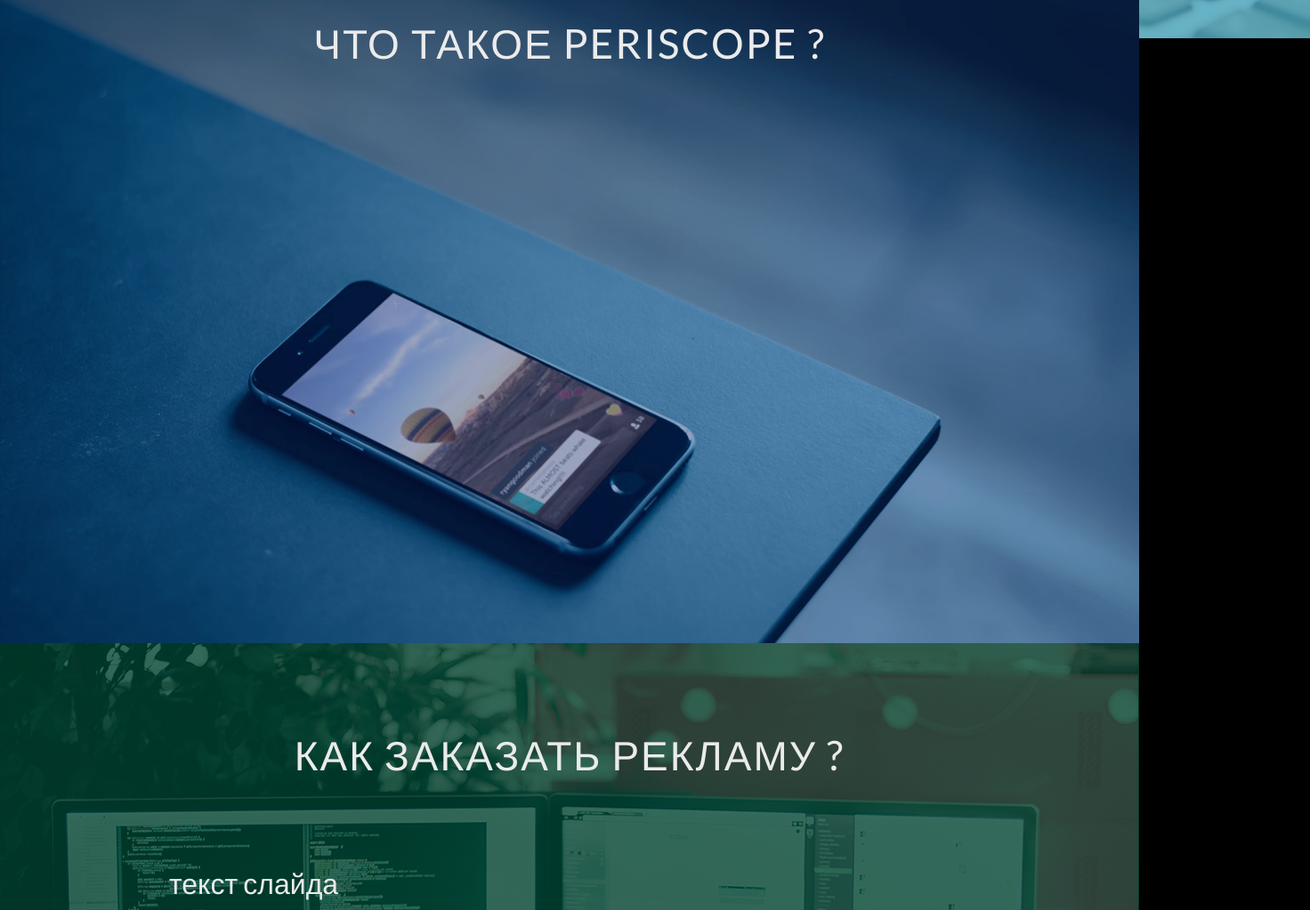
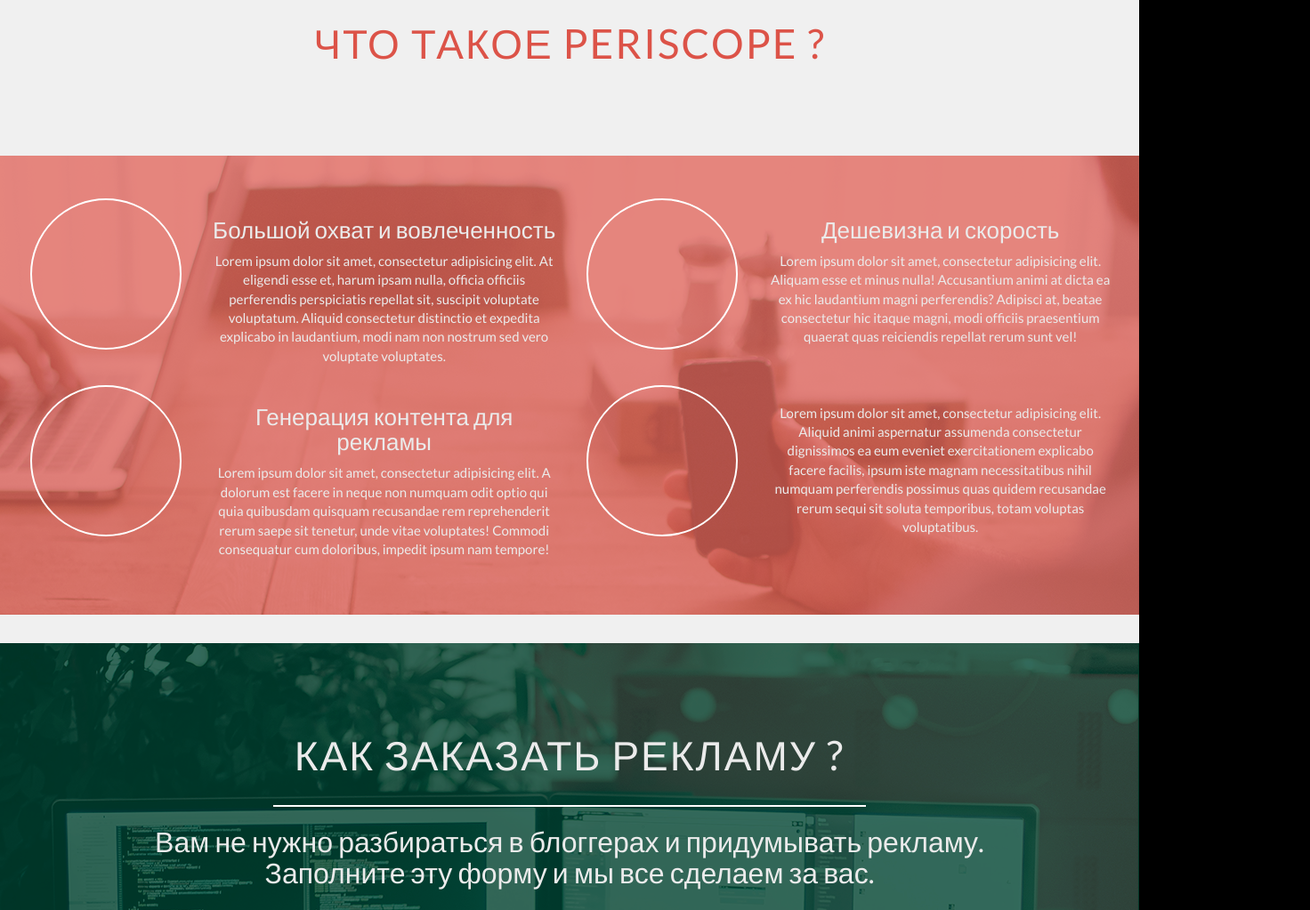
Before and after one commit to TimStapleton/PeriscopeLanding, a plain HTML site: page index.html in a window 1280 px wide. Shown: the part 877-1900 px from the top of the page at 89% size, 1472 px wide, since content can reach past the window. Drawn offline with nearby package versions, Linux system fonts and the light colour scheme.

Commit message:
Improved structure
Changed "About Periscope" slide
Removed "Advantages" slide

```diff
--- a/index.html
+++ b/index.html
@@ -25,12 +25,12 @@
         <div class="collapse navbar-collapse" id="bs-example-navbar-collapse-1">
           <ul class="nav navbar-nav navbar-left">
             <li><a href="#periscope" class="pagescroll">Что такое Periscope ?</a></li>
-            <li><a href="#advantage" class="pagescroll">Преимущества</a></li>
             <li><a href="#order" class="pagescroll">Как заказать ?</a></li>
           </ul>
           <ul class="nav navbar-nav navbar-right">
-            <li><a href="#">Зарегестрироваться</a></li>
-            <li><a href="#">Войти</a></li>
+            <li><a class="button solid" href="#">Зарегестрироваться</a></li>
+            <li class="nav-divider"></li>
+            <li><a class="button outline"href="#">Войти</a></li>
           </ul>
         </div>
       </div>
@@ -41,9 +41,9 @@
     <div class="hugebg" id="scroll-bg"></div>
     <div class="container-fluid">
       <div class="col-xs-12 col-md-6 col-lg-6">
-        <h1 class="text-center">TrendStreamer</h1>
-        <hr>
-        <h2 class="text-center">Биржа рекламы для Periscope<br>Первая в России<br><br></h2>
+        <h1 class="text-center title">TrendStreamer</h1>
+        <hr class="title">
+        <h2 class="text-center title">Биржа рекламы для Periscope<br>Первая в России<br><br></h2>
         <h2 class="text-center intro">
           <strong>12 000</strong> блоггеров, готовых продивнуть ваш брэнд.<br>
           <strong>13 000</strong> рекламодателей, нуждающихся в рекламе.
@@ -56,26 +56,62 @@
   </header>
 
   <!--PERISCOPE-SECTION-->
-  <section class="section hugebg cover"  id="periscope">
+  <section class="section"  id="periscope">
     <div class="container">
       <h1 class="text-center">Что такое Periscope ?</h1>
-       </div>
-  </section>
+    </div>
+    <div class="hugebg" id="periscope-bg">
+      <div class="container-fluid">
+        <div class="col-lg-2 col-md-12 col-xs-12">
+          <div class="icon"><img src="" alt=""></div>
+        </div>
+        <div class="col-lg-4 col-md-12 col-xs-12">
+          <h3 class="text-center">Большой охват и вовлеченность</h3>
+          <p class="text-center">Lorem ipsum dolor sit amet, consectetur adipisicing elit. At eligendi esse et, harum ipsam nulla, officia officiis perferendis perspiciatis repellat sit, suscipit voluptate voluptatum. Aliquid consectetur distinctio et expedita explicabo in laudantium, modi nam non nostrum sed vero voluptate voluptates.</p>
+        </div>
 
-  <!--ADVANTAGES-SECTION-->
-  <section class="section hugebg" id="advantage">
-    <div class="container">
-      <h1 class="text-center">Преимущества</h1>
-      <h2 class="text-left">текст слайда</h2>
+        <div class="col-lg-2 col-md-12 col-xs-12">
+          <div class="icon"><img src="" alt=""></div>
+        </div>
+        <div class="col-lg-4 col-md-12 col-xs-12">
+          <h3 class="text-center">Дешевизна и скорость</h3>
+          <p class="text-center">Lorem ipsum dolor sit amet, consectetur adipisicing elit. Aliquam esse et minus nulla! Accusantium animi at dicta ea ex hic laudantium magni perferendis? Adipisci at, beatae consectetur hic itaque magni, modi officiis praesentium quaerat quas reiciendis repellat rerum sunt vel!</p>
+        </div>
+      </div>
+
+      <div class="container-fluid">
+        <div class="col-lg-2 col-md-12 col-xs-12">
+          <div class="icon"><img src="" alt=""></div>
+        </div>
+        <div class="col-lg-4 col-md-12 col-xs-12">
+          <h3 class="text-center">Генерация контента для рекламы</h3>
+          <p class="text-center">Lorem ipsum dolor sit amet, consectetur adipisicing elit. A dolorum est facere in neque non numquam odit optio qui quia quibusdam quisquam recusandae rem reprehenderit rerum saepe sit tenetur, unde vitae voluptates! Commodi consequatur cum doloribus, impedit ipsum nam tempore!</p>
+        </div>
+
+        <div class="col-lg-2 col-md-12 col-xs-12">
+          <div class="icon"><img src="" alt=""></div>
+        </div>
+        <div class="col-lg-4 col-md-12 col-xs-12">
+          <h3 class="text-center"></h3>
+          <p class="text-center">Lorem ipsum dolor sit amet, consectetur adipisicing elit. Aliquid animi aspernatur assumenda consectetur dignissimos ea eum eveniet exercitationem explicabo facere facilis, ipsum iste magnam necessitatibus nihil numquam perferendis possimus quas quidem recusandae rerum sequi sit soluta temporibus, totam voluptas voluptatibus.</p>
+        </div>
+      </div>
     </div>
   </section>
 
   <!--ORDER-SECTION-->
   <section class="section hugebg" id="order">
     <div class="container">
-      <h1 class="text-center">Как заказать рекламу ?</h1>
-      <h2 class="text-left">текст слайда</h2>
+      <div class="col-lg-12">
+        <h1 class="text-center">Как заказать рекламу ?</h1>
+        <hr>
+        <h2 class="text-center">
+          Вам не нужно разбираться в блоггерах и придумывать рекламу.<br>
+          Заполните эту форму и мы все сделаем за вас.
+        </h2>
+      </div>
     </div>
+
   </section>
 
 
--- a/js/scroll.js
+++ b/js/scroll.js
@@ -10,7 +10,7 @@
   })
   //And some more parallax effect for intro text and logo
   $('.title').css({
-      'transform' : 'translate(0px, '+  (pxScroll)/7 +'px)'
+      'transform' : 'translate(0px, '+  (pxScroll)/5 +'px)'
   })
   $('.intro').css({
       'transform' : 'translate(0px, '+  (pxScroll)/3 +'px)'
--- a/sass/screen.scss
+++ b/sass/screen.scss
@@ -22,6 +22,10 @@
   display: block;
   box-sizing: border-box;
 
+  position: relative;
+  float: left;
+  clear: both;
+
   width: 100%;
   min-height: 100vh;
   height: auto;
@@ -43,9 +47,17 @@
     letter-spacing: 2px;
     margin-bottom: 100px;
   }
-  h2 {
-    padding-left: 120px;
+  hr {
   }
+}
+
+//HR
+hr {
+  border-color: white;
+  border-width: 2px;
+  max-width: 60%;
+
+  box-shadow: 0 0 6px rgba(1, 1, 1, 0.14)
 }
 
 //HEADER
@@ -54,7 +66,7 @@
 
   overflow: hidden !important;
 
-  padding-top: $navbar-height*2;
+  padding-top: 25vh;
 
   h1 {
     font-size: 72px;
@@ -64,15 +76,19 @@
     font-size: 26px;
     letter-spacing: 1.3px;
   }
-  hr {
-    border-color: white;
-    border-width: 2px;
-    max-width: 60%;
-  }
+}
+
+.title {
+  z-index: 102;
+
+  text-shadow: 0 0 6px rgba(1, 1, 1, 0.14);
 }
 
 .intro {
   margin-top: 20px;
+  text-shadow: 0 0 6px rgba(1, 1, 1, 0.14);
+
+  z-index: 101;
 }
 
 #iphone {
@@ -131,25 +147,32 @@
 
 //SECTIONS IMAGES
 #periscope {
-  background-image: url('../images/periscope-bg.png');
+  background-color: #f0f0f0;
 
   z-index: 100;
+
+  h1 {
+    color: $brand-primary;
+  }
 }
 
-.cover {
-  @extend .block;
+#periscope-bg {
+  background-image: url('../images/periscope-bg2.png');
 
-  position: absolute;
-  top: 100vh;
-  left: 0;
-
-  z-index: 100;
+  padding: 6vh 0;
 }
 
-#advantage {
-  background-image: url('../images/periscope-bg-2.png');
+.icon {
+  position: relative;
+  margin: auto auto;
 
-  z-index: 101;
+  border: 2px solid #fff;
+  border-radius: 170px;
+
+  width: 170px;
+  height: 170px;
+
+  margin-bottom: 40px;
 }
 
 $footer-height: 160px;
@@ -159,6 +182,10 @@
   margin-bottom: $footer-height;
 
   @include box-shadow(0 0 35px rgba(1,1,1, 0.6));
+
+  h1 {
+    margin-bottom: 30px;
+  }
 }
 
 //FOOTER
```
Also changed, not shown: images/periscope-bg2.png (added), stylesheets/screen.css.
